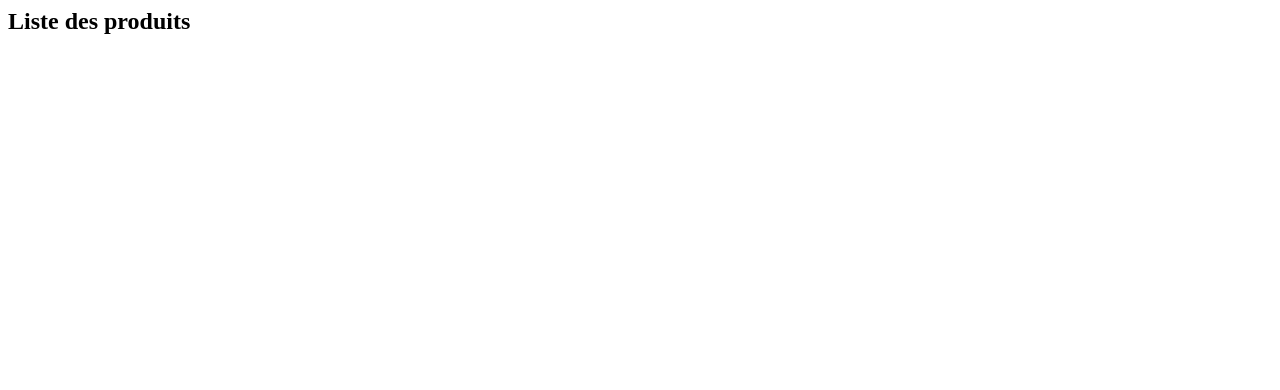
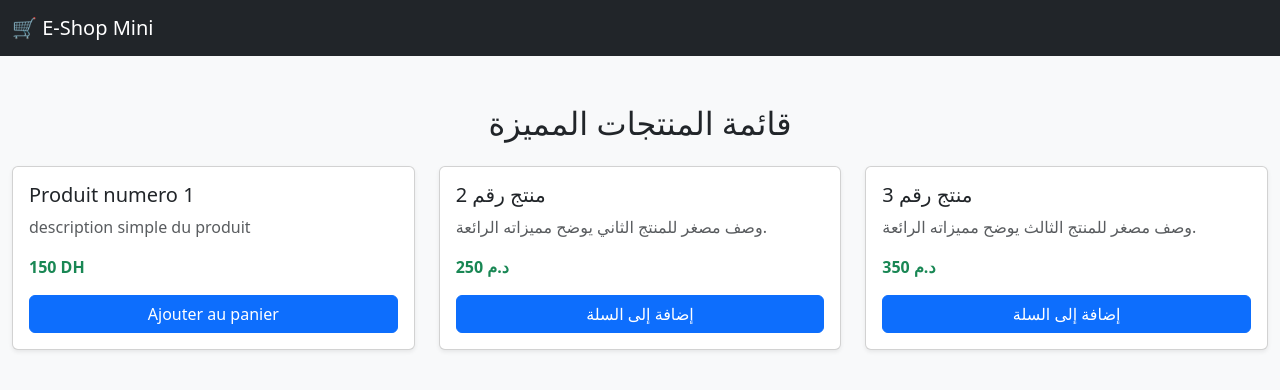
Before and after one commit to YOUSSEF-DEV-WEB-09/TP-1-GIT-E-SHOP-MINI, a plain HTML site: page products.html in a window 1280 px wide. Drawn offline with nearby package versions, Linux system fonts and the light colour scheme.

Commit message:
Design: Ajout des cartes de produits avec Bootstrap

```diff
--- a/products.html
+++ b/products.html
@@ -1 +1,69 @@
-<h2>Liste des produits</h2>
+<!doctype html>
+<html lang="fr">
+  <head>
+    <meta charset="UTF-8" />
+    <meta name="viewport" content="width=device-width, initial-scale=1.0" />
+    <title>E-Shop Mini - Nos Produits</title>
+    <!-- استدعاء مكتبة Bootstrap 5 للتصميم الجاهز -->
+    <link
+      href="https://cdn.jsdelivr.net/npm/bootstrap@5.3.0/dist/css/bootstrap.min.css"
+      rel="stylesheet"
+    />
+  </head>
+  <body class="bg-light">
+    <!-- شريط العناوين العلوي -->
+    <nav class="navbar navbar-dark bg-dark mb-5">
+      <div class="container-fluid">
+        <a class="navbar-brand" href="index.html">🛒 E-Shop Mini</a>
+      </div>
+    </nav>
+
+    <!-- حاوية المنتجات -->
+    <div class="container-fluid">
+      <h2 class="mb-4 text-center">قائمة المنتجات المميزة</h2>
+
+      <!-- صف يحتوي على شبكة المنتجات -->
+      <div class="row">
+        <!-- البطاقة الأولى -->
+        <div class="col-md-4 mb-4">
+          <div class="card shadow-sm h-100">
+            <div class="card-body d-flex flex-column">
+              <h5 class="card-title">Produit numero 1</h5>
+              <p class="card-text text-muted">description simple du produit</p>
+              <span class="text-success fw-bold mb-3">150 DH</span>
+              <a href="#" class="btn btn-primary mt-auto">Ajouter au panier</a>
+            </div>
+          </div>
+        </div>
+
+        <!-- البطاقة الثانية -->
+        <div class="col-md-4 mb-4">
+          <div class="card shadow-sm h-100">
+            <div class="card-body d-flex flex-column">
+              <h5 class="card-title">منتج رقم 2</h5>
+              <p class="card-text text-muted">
+                وصف مصغر للمنتج الثاني يوضح مميزاته الرائعة.
+              </p>
+              <span class="text-success fw-bold mb-3">250 د.م</span>
+              <a href="#" class="btn btn-primary mt-auto">إضافة إلى السلة</a>
+            </div>
+          </div>
+        </div>
+
+        <!-- البطاقة الثالثة -->
+        <div class="col-md-4 mb-4">
+          <div class="card shadow-sm h-100">
+            <div class="card-body d-flex flex-column">
+              <h5 class="card-title">منتج رقم 3</h5>
+              <p class="card-text text-muted">
+                وصف مصغر للمنتج الثالث يوضح مميزاته الرائعة.
+              </p>
+              <span class="text-success fw-bold mb-3">350 د.م</span>
+              <a href="#" class="btn btn-primary mt-auto">إضافة إلى السلة</a>
+            </div>
+          </div>
+        </div>
+      </div>
+    </div>
+  </body>
+</html>
```
